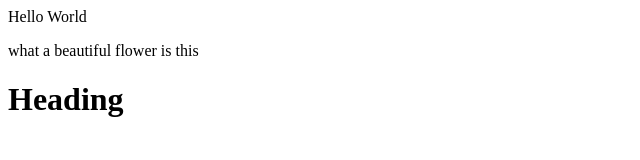
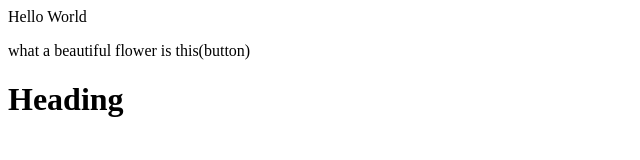
Before and after one commit to pj3030268-sudo/Max-repo, a plain HTML site: page index.html in a window 1280 px wide. Shown: the full height of the page, 0-640 px from the left. Drawn offline with Linux system fonts and the light colour scheme.

```diff
--- a/index.html
+++ b/index.html
@@ -1,3 +1,3 @@
 <p>Hello World</p>
-<p>what a beautiful flower is this</p>
+<p>what a beautiful flower is this(button)</p>
 <h1>Heading</h1>
```
